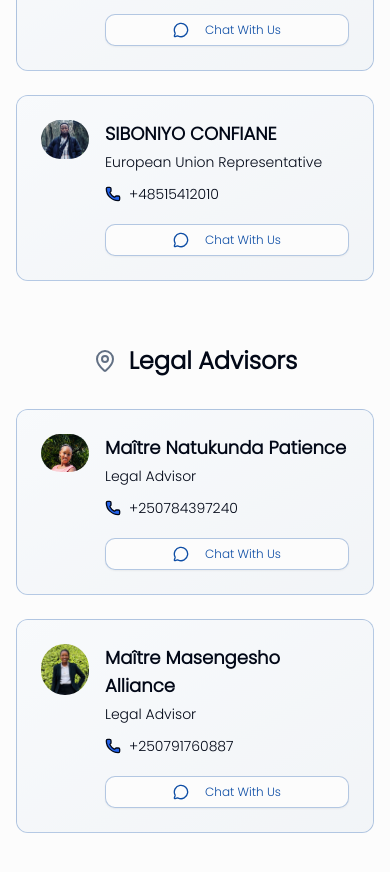
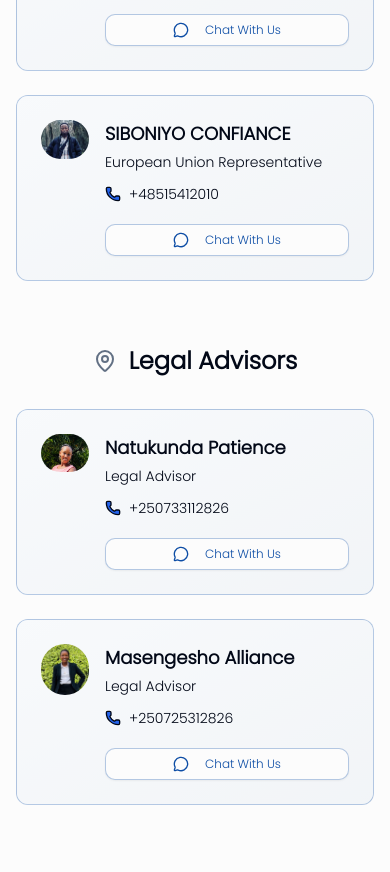
Before and after one commit to iraelie251006/landmark-logistics, a Next.js app: page /team in a window 390 px wide. Shown: the part 3940-4812 px from the top of the page. Built offline with nearby package versions, Linux system fonts and the light colour scheme.

Commit message:
Fixed typos and corrected phone numbers in TeamContent component and stats data

```diff
--- a/components/TeamContent.tsx
+++ b/components/TeamContent.tsx
@@ -98,7 +98,7 @@ const TeamContent = () => {
         imageURL='/partners/Hakirabake.jpeg'
       />
       <TeamMember
-        name="SIBONIYO CONFIANE"
+        name="SIBONIYO CONFIANCE"
         title="European Union Representative"
         phone="+48515412010"
         imageURL='/partners/Confi.jpeg'
@@ -108,15 +108,15 @@ const TeamContent = () => {
     {/* Legal Advisors */}
     <OfficeSection title="Legal Advisors">
       <TeamMember
-        name="Maître Natukunda Patience"
+        name="Natukunda Patience"
         title="Legal Advisor"
-        phone="+250784397240"
+        phone="+250733112826"
         imageURL='/partners/Patience.jpeg'
       />
       <TeamMember
-        name="Maître Masengesho Alliance"
+        name="Masengesho Alliance"
         title="Legal Advisor"
-        phone="+250791760887"
+        phone="+250725312826"
         imageURL='/partners/Alliance.jpeg'
       />
     </OfficeSection>
--- a/lib/stats.ts
+++ b/lib/stats.ts
@@ -12,5 +12,5 @@ export const stats = [
     { number: `${experience}+`, label: 'Years Experience' },
     { number: '10K+', label: 'Happy Clients' },
     { number: '50K+', label: 'Deliveries Completed' },
-    { number: '50+', label: 'Contries Served' },
+    { number: '50+', label: 'Countries Served' },
   ];
```
